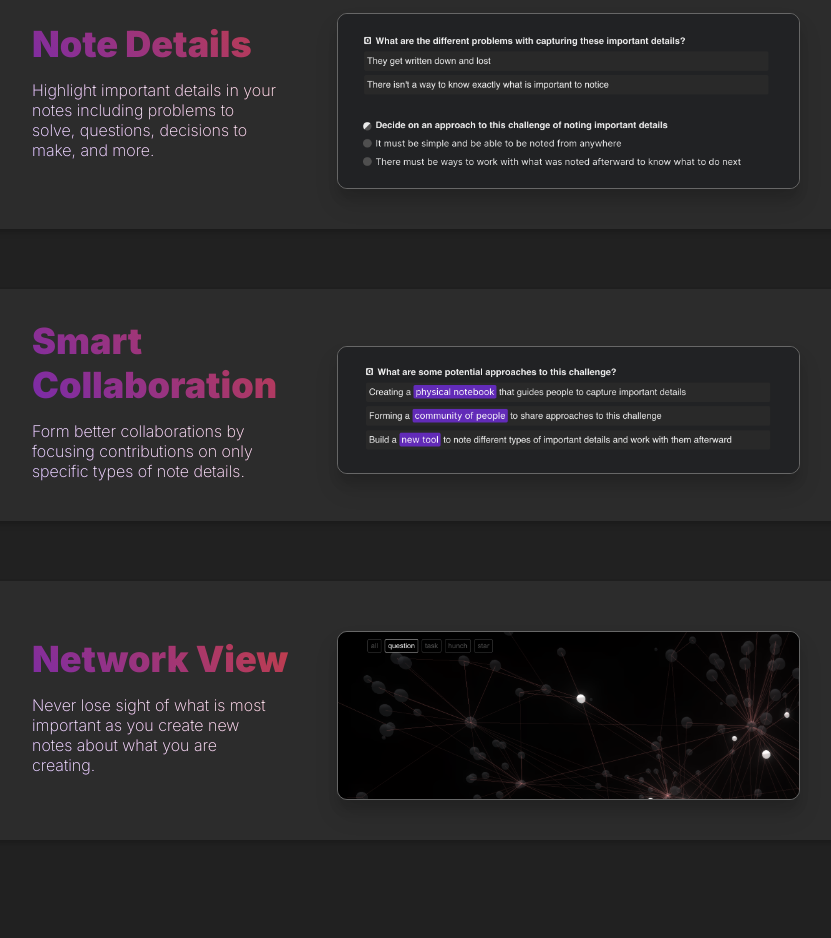
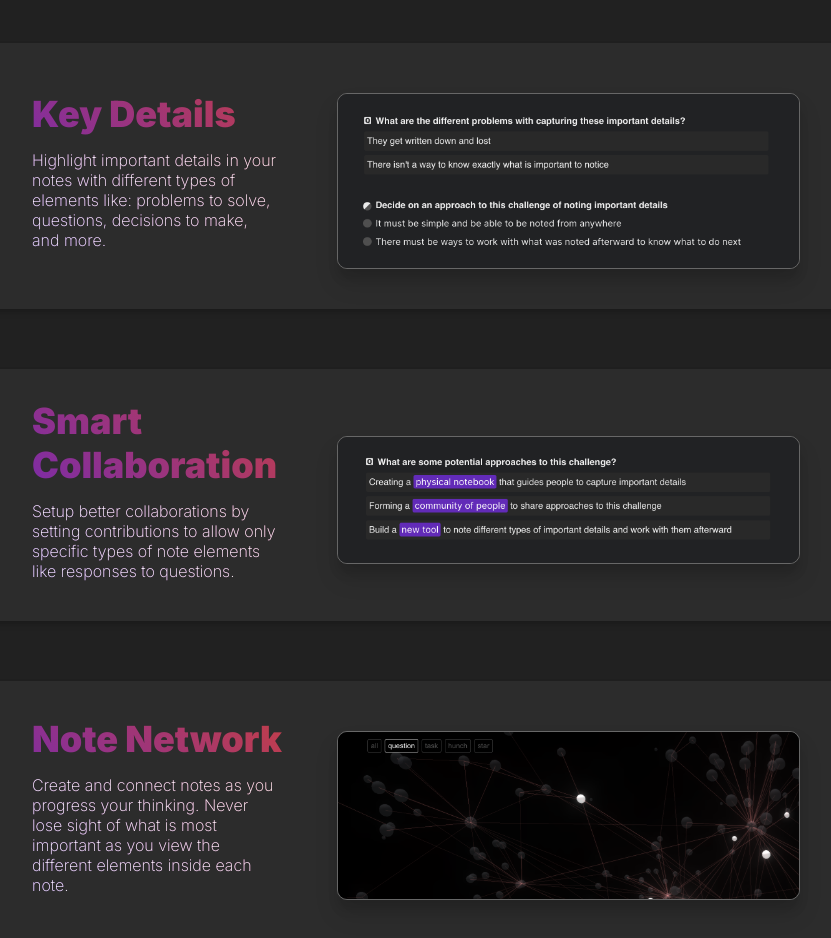
Before and after one commit to mattayersnz/hunchpublic, a React (Create React App) app: page / in a window 1280 px wide. Shown: the part 1840-2778 px from the top of the page, without its empty margins (224-1055 px from the left). Built offline with nearby package versions, Linux system fonts and the light colour scheme; the HTML template or start-up script is replaced by a standard one.

Commit message:
content update

```diff
--- a/src/App.js
+++ b/src/App.js
@@ -63,9 +63,9 @@ const App = () => {
       <StatementsContainer>
         <StatementWrapper>
           <Statement>
-            Note Details
+            Key Details
             <Description>
-              Highlight important details in your notes including problems to solve, questions, decisions to make, and more.
+              Highlight important details in your notes with different types of elements like: problems to solve, questions, decisions to make, and more.
             </Description>
           </Statement>
           <Image src={isMobilePlatform ? MarkersMobile : Markers} alt="Screenshot of how links work in hunch" />
@@ -74,16 +74,16 @@ const App = () => {
           <Statement>
             Smart Collaboration
             <Description>
-              Form better collaborations by focusing contributions on only specific types of note details.
+              Setup better collaborations by setting contributions to allow only specific types of note elements like responses to questions.
             </Description>
           </Statement>
           <Image src={isMobilePlatform ? ContributionsMobile : Contributions} alt="Screenshot of how to view all notes in hunch in a graph view" />
         </StatementWrapper>
         <StatementWrapper>
           <Statement>
-            Network View
+            Note Network
             <Description>
-              Never lose sight of what is most important as you create new notes about what you are creating.
+              Create and connect notes as you progress your thinking. Never lose sight of what is most important as you  view the different elements inside each note.
             </Description>
           </Statement>
           <Image src={isMobilePlatform ? NetworkMobile : Network} alt="Screenshot of how to view all notes in hunch in a graph view" />
@@ -125,7 +125,7 @@ const Hero = styled.div`
   text-align: left;
   padding-top: 30vh;
   padding-left: 10vw;
-  padding-bottom: 20vh;
+  padding-bottom: 30vh;
   background: -webkit-linear-gradient(45deg, #6A27BF, #CC413B);
   -webkit-background-clip: text;
   color: transparent;
```
